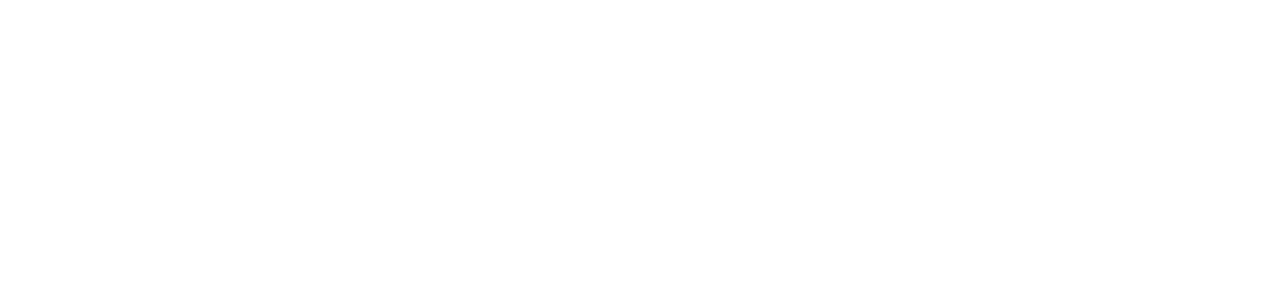
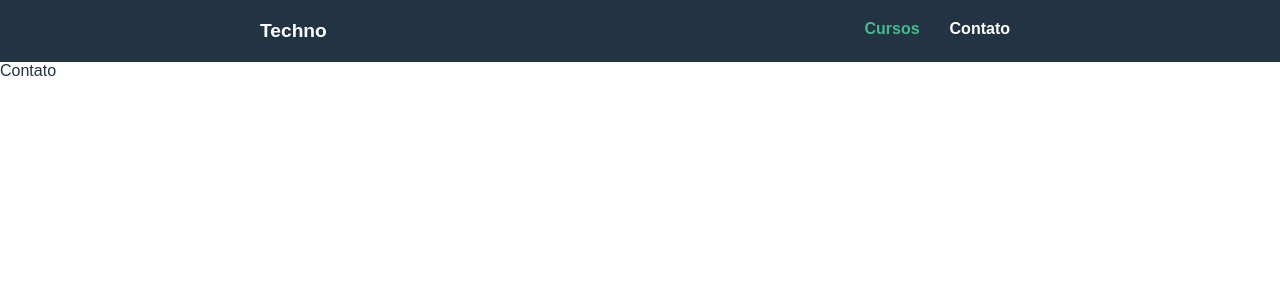
Before and after one commit to diglopes/techno-cursos, a Vue app: page /cursos in a window 1280 px wide. Shown: the top 300 px of the page. Built offline with nearby package versions, Linux system fonts and the light colour scheme; the HTML template or start-up script is replaced by a standard one.

Commit message:
feat: creates and set styles to header

```diff
--- a/src/App.vue
+++ b/src/App.vue
@@ -1,8 +1,43 @@
 <template>
   <div id="app">
+    <TheHeader />
     <router-view />
   </div>
 </template>
+<script>
+import TheHeader from "./components/TheHeader";
+
+export default {
+  components: {
+    TheHeader
+  }
+};
+</script>
 
 <style>
+body {
+  margin: 0;
+  font-family: Arial;
+  color: #234;
+}
+
+ul {
+  list-style: none;
+  padding: 0;
+  margin: 0;
+}
+
+a {
+  font-weight: bold;
+  text-decoration: none;
+  color: #234;
+}
+
+a.router-link-exact-active {
+  color: #4b8;
+}
+
+* {
+  box-sizing: border-box;
+}
 </style>
--- /dev/null
+++ b/src/components/TheHeader.vue
@@ -0,0 +1,59 @@
+<template>
+  <header>
+    <nav>
+      <div class="logo">
+        <router-link to="/">Techno</router-link>
+      </div>
+      <ul>
+        <li>
+          <router-link to="/cursos">Cursos</router-link>
+        </li>
+        <li>
+          <router-link to="/contato">Contato</router-link>
+        </li>
+      </ul>
+    </nav>
+  </header>
+</template>
+
+<script scoped>
+export default {
+  name: "TheHeader"
+};
+</script>
+
+<style>
+header {
+  background: #234;
+}
+
+header a {
+  color: #fff;
+}
+
+.logo {
+  flex: 1;
+}
+
+.logo a {
+  font-size: 1.2rem;
+  color: #fff;
+}
+
+nav {
+  max-width: 800px;
+  margin: 0 auto;
+  display: flex;
+  align-content: space-between;
+  padding: 20px;
+}
+
+ul li {
+  display: inline-block;
+}
+
+li a {
+  padding: 0 10px;
+  margin-left: 10px;
+}
+</style>
--- a/src/router.js
+++ b/src/router.js
@@ -1,6 +1,8 @@
 import Vue from "vue";
 import Router from "vue-router";
 import Home from "./views/Home.vue";
+import Contato from "./views/Contato.vue";
+import Cursos from "./views/Cursos.vue";
 
 Vue.use(Router);
 
@@ -12,6 +14,16 @@
       path: "/",
       name: "Home",
       component: Home
+    },
+    {
+      path: "/contato",
+      name: "Contato",
+      component: Contato
+    },
+    {
+      path: "/cursos",
+      name: "Cursos",
+      component: Contato
     }
   ]
 });
--- /dev/null
+++ b/src/views/Contato.vue
@@ -0,0 +1,12 @@
+<template>
+  <div>Contato</div>
+</template>
+
+<script>
+export default {
+  name: "Contato"
+};
+</script>
+
+<style>
+</style>
--- /dev/null
+++ b/src/views/Cursos.vue
@@ -0,0 +1,12 @@
+<template>
+  <div>Cursos</div>
+</template>
+
+<script>
+export default {
+  name: "Cursos"
+};
+</script>
+
+<style>
+</style>
```
